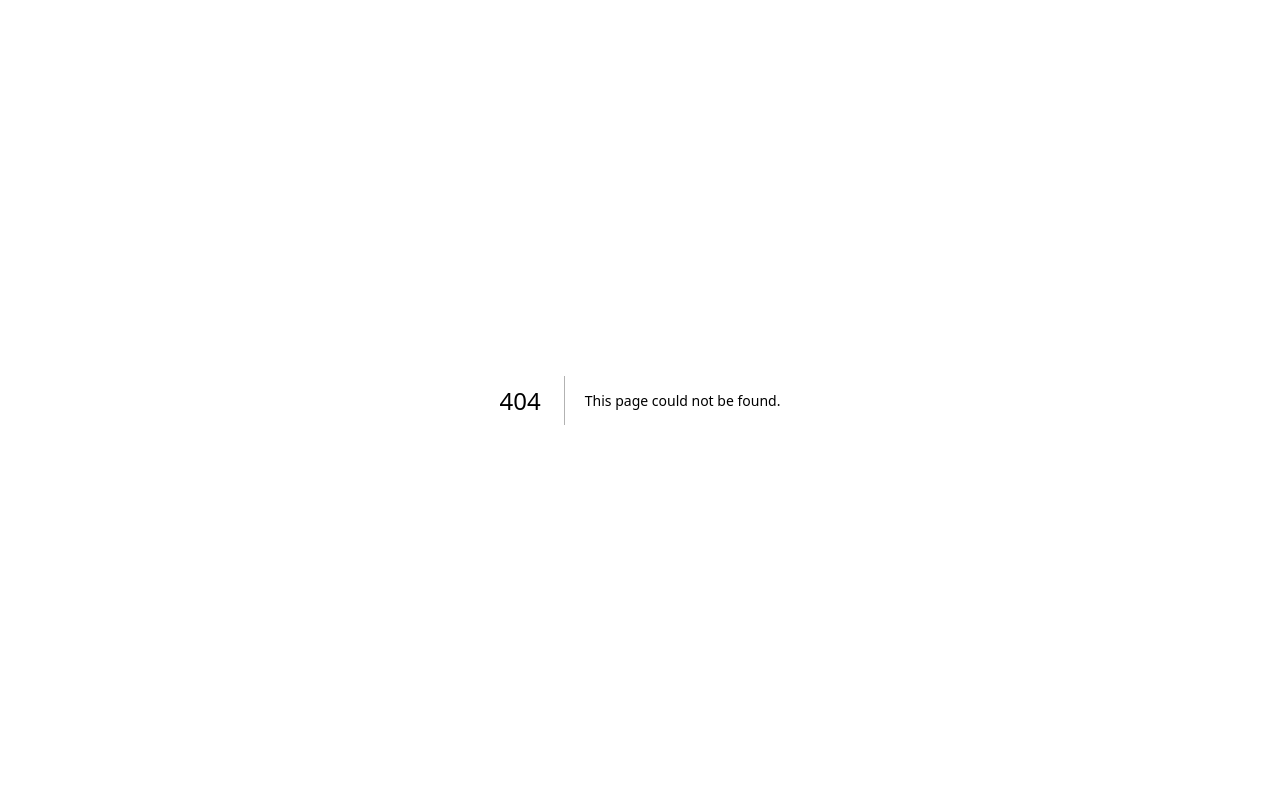
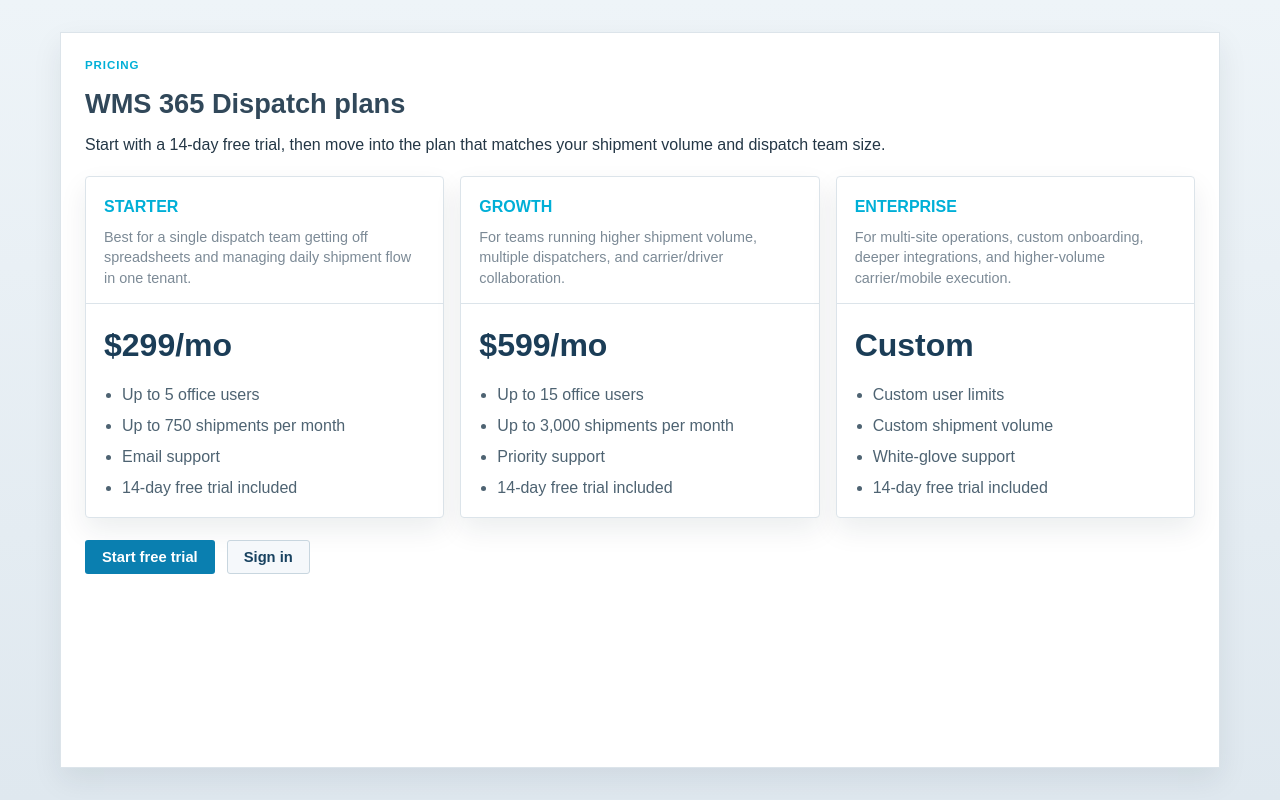
Before and after one commit to wms365com-dev/dispatcher365, a Next.js app: page /pricing in a window 1280 px wide. Before the commit this address had no page. Built offline with nearby package versions, Linux system fonts and the light colour scheme.

Commit message:
Add tiered pricing plans

```diff
--- a/app/globals.css
+++ b/app/globals.css
@@ -1197,6 +1197,29 @@ ul {
   word-break: break-word;
 }
 
+.pricing-grid {
+  display: grid;
+  grid-template-columns: repeat(3, minmax(0, 1fr));
+  gap: 16px;
+  margin-top: 20px;
+}
+
+.pricing-card {
+  display: grid;
+}
+
+.pricing-card__body {
+  display: grid;
+  gap: 14px;
+  padding: 18px;
+}
+
+.pricing-card__price {
+  font-size: 2rem;
+  font-weight: 700;
+  color: #1b3d57;
+}
+
 @media (max-width: 1280px) {
   .summary-grid {
     grid-template-columns: repeat(2, minmax(0, 1fr));
@@ -1230,7 +1253,8 @@ ul {
   .three-up,
   .preview-card-grid,
   .result-grid,
-  .tenant-grid {
+  .tenant-grid,
+  .pricing-grid {
     grid-template-columns: 1fr;
   }
 
--- /dev/null
+++ b/app/pricing/page.tsx
@@ -0,0 +1,52 @@
+import Link from "next/link";
+
+import { getConfiguredPricingPlans } from "@/lib/server/billing";
+
+export const dynamic = "force-dynamic";
+
+export default function PricingPage() {
+  const pricingPlans = getConfiguredPricingPlans();
+
+  return (
+    <main className="auth-page auth-page--single">
+      <section className="tenant-panel surface">
+        <div className="tenant-panel__header">
+          <p className="kicker">Pricing</p>
+          <h1>WMS 365 Dispatch plans</h1>
+          <p>
+            Start with a 14-day free trial, then move into the plan that matches your shipment volume and dispatch team size.
+          </p>
+        </div>
+
+        <div className="pricing-grid">
+          {pricingPlans.map((plan) => (
+            <article className="section-card surface pricing-card" key={plan.key}>
+              <div className="section-card__header">
+                <h3>{plan.name}</h3>
+                <p>{plan.description}</p>
+              </div>
+              <div className="pricing-card__body">
+                <p className="pricing-card__price">{plan.monthlyPriceLabel}</p>
+                <ul className="note-list">
+                  <li>{plan.seatsLabel}</li>
+                  <li>{plan.shipmentsLabel}</li>
+                  <li>{plan.supportLabel}</li>
+                  <li>14-day free trial included</li>
+                </ul>
+              </div>
+            </article>
+          ))}
+        </div>
+
+        <div className="tenant-panel__footer">
+          <Link className="button" href="/sign-up">
+            Start free trial
+          </Link>
+          <Link className="button button--ghost" href="/sign-in">
+            Sign in
+          </Link>
+        </div>
+      </section>
+    </main>
+  );
+}
--- a/app/sign-in/page.tsx
+++ b/app/sign-in/page.tsx
@@ -111,6 +111,7 @@ export default async function SignInPage({ searchParams }: SignInPageProps) {
         <div className="auth-links">
           <Link href="/forgot-password">Forgot password?</Link>
           <Link href="/sign-up">Create company account</Link>
+          <Link href="/pricing">View pricing</Link>
         </div>
 
         {demoSeedingEnabled ? (
--- a/app/sign-up/page.tsx
+++ b/app/sign-up/page.tsx
@@ -106,6 +106,7 @@ export default async function SignUpPage({ searchParams }: SignUpPageProps) {
 
         <div className="auth-links">
           <Link href="/sign-in">Already have an account? Sign in</Link>
+          <Link href="/pricing">View pricing</Link>
         </div>
       </section>
     </main>
--- /dev/null
+++ b/src/lib/pricing.ts
@@ -0,0 +1,64 @@
+export type PricingPlanKey = "starter" | "growth" | "enterprise";
+
+export type PricingPlan = {
+  key: PricingPlanKey;
+  name: string;
+  monthlyPriceLabel: string;
+  description: string;
+  seatsLabel: string;
+  shipmentsLabel: string;
+  supportLabel: string;
+  ctaLabel: string;
+  selfServe: boolean;
+  stripePriceId?: string;
+};
+
+export function getPricingPlans() {
+  const starterPriceId =
+    process.env.STRIPE_PRICE_ID_STARTER ?? process.env.STRIPE_PRICE_ID ?? undefined;
+  const growthPriceId = process.env.STRIPE_PRICE_ID_GROWTH ?? undefined;
+
+  const plans: PricingPlan[] = [
+    {
+      key: "starter",
+      name: "Starter",
+      monthlyPriceLabel: "$299/mo",
+      description: "Best for a single dispatch team getting off spreadsheets and managing daily shipment flow in one tenant.",
+      seatsLabel: "Up to 5 office users",
+      shipmentsLabel: "Up to 750 shipments per month",
+      supportLabel: "Email support",
+      ctaLabel: "Start Starter plan",
+      selfServe: true,
+      stripePriceId: starterPriceId
+    },
+    {
+      key: "growth",
+      name: "Growth",
+      monthlyPriceLabel: "$599/mo",
+      description: "For teams running higher shipment volume, multiple dispatchers, and carrier/driver collaboration.",
+      seatsLabel: "Up to 15 office users",
+      shipmentsLabel: "Up to 3,000 shipments per month",
+      supportLabel: "Priority support",
+      ctaLabel: "Start Growth plan",
+      selfServe: true,
+      stripePriceId: growthPriceId
+    },
+    {
+      key: "enterprise",
+      name: "Enterprise",
+      monthlyPriceLabel: "Custom",
+      description: "For multi-site operations, custom onboarding, deeper integrations, and higher-volume carrier/mobile execution.",
+      seatsLabel: "Custom user limits",
+      shipmentsLabel: "Custom shipment volume",
+      supportLabel: "White-glove support",
+      ctaLabel: "Contact for Enterprise",
+      selfServe: false
+    }
+  ];
+
+  return plans;
+}
+
+export function getSelfServePricingPlan(planKey?: string) {
+  return getPricingPlans().find((plan) => plan.key === planKey && plan.selfServe && plan.stripePriceId);
+}
--- a/src/lib/server/billing.ts
+++ b/src/lib/server/billing.ts
@@ -1,4 +1,6 @@
 import Stripe from "stripe";
+
+import { getPricingPlans, getSelfServePricingPlan } from "@/lib/pricing";
 
 export const TRIAL_LENGTH_DAYS = 14;
 export const STRIPE_API_VERSION = "2026-04-22.dahlia";
@@ -36,7 +38,7 @@ export function getAppBaseUrl() {
 }
 
 export function stripeBillingConfigured() {
-  return Boolean(process.env.STRIPE_SECRET_KEY && process.env.STRIPE_PRICE_ID);
+  return Boolean(process.env.STRIPE_SECRET_KEY && getPricingPlans().some((plan) => plan.selfServe && plan.stripePriceId));
 }
 
 export function stripeWebhookConfigured() {
@@ -49,6 +51,14 @@ export function stripePortalConfigured() {
 
 export function getStripePriceId() {
   return process.env.STRIPE_PRICE_ID ?? "";
+}
+
+export function getConfiguredPricingPlans() {
+  return getPricingPlans();
+}
+
+export function getStripePriceIdForPlan(planKey?: string) {
+  return getSelfServePricingPlan(planKey)?.stripePriceId ?? process.env.STRIPE_PRICE_ID ?? "";
 }
 
 export function getStripe() {
```
Also changed, not shown: app/billing/page.tsx (+36 -12 lines), src/lib/server/account-actions.ts (+14 -4 lines), 2 other files (tests, documents, lock files or other folders).
